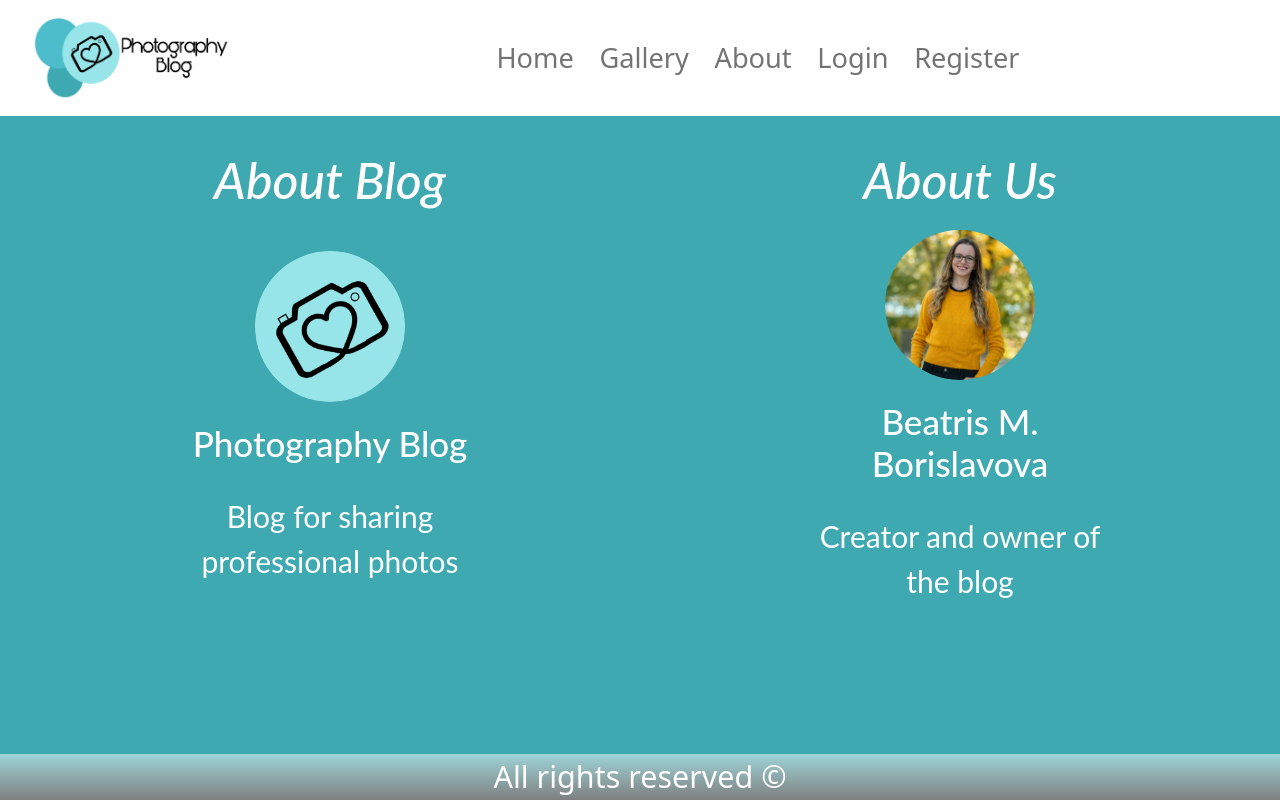
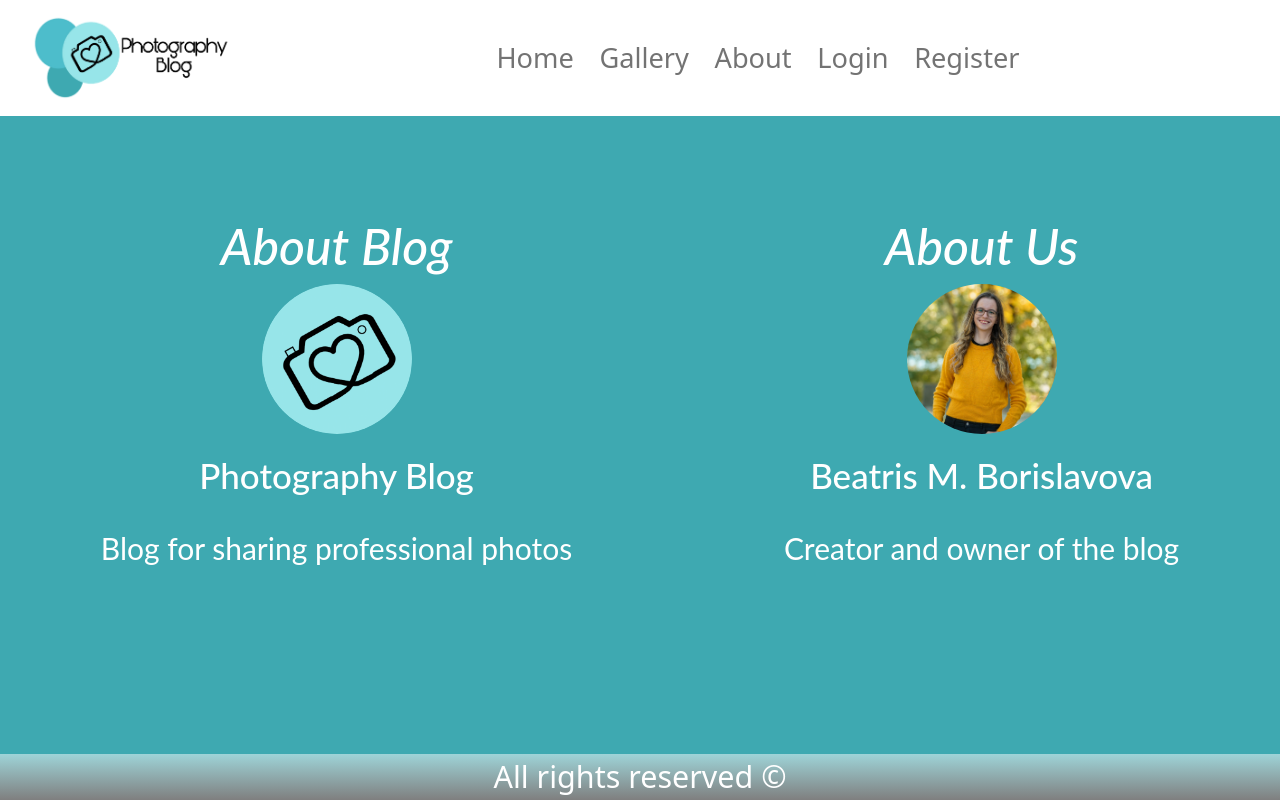
Before and after one commit to betivd03/photography-blog-noit, a React (Create React App) app in the folder client/: page /about in a window 1280 px wide. Built offline with nearby package versions, Linux system fonts and the light colour scheme.

Commit message:
Update About.css

```diff
--- a/client/src/components/About/About.css
+++ b/client/src/components/About/About.css
@@ -1,29 +1,20 @@
 div.aboutBlog,
 div.aboutUs {
-    margin-top: 150px;
-    margin-left: 10px;
-    height: 82%;
-    width: 50%;
-    position: fixed;
     z-index: 1;
-    top: 0;
-    overflow-x: hidden;
+    min-width: 300px;
+    margin: 100px auto;
 }
 
-div.aboutBlog {
-    left: 0;
-}
-
-div.aboutUs {
-    right: 0;
+#about-page {
+    display: flex;
+    flex-wrap: wrap;
+    justify-content: space-around;
+    gap: 10px;
 }
 
 .centerInfo {
-    position: absolute;
-    top: 40%;
-    left: 50%;
-    transform: translate(-50%, -50%);
     text-align: center;
+    margin: auto;
 }
 
 .centerInfo img {
```
